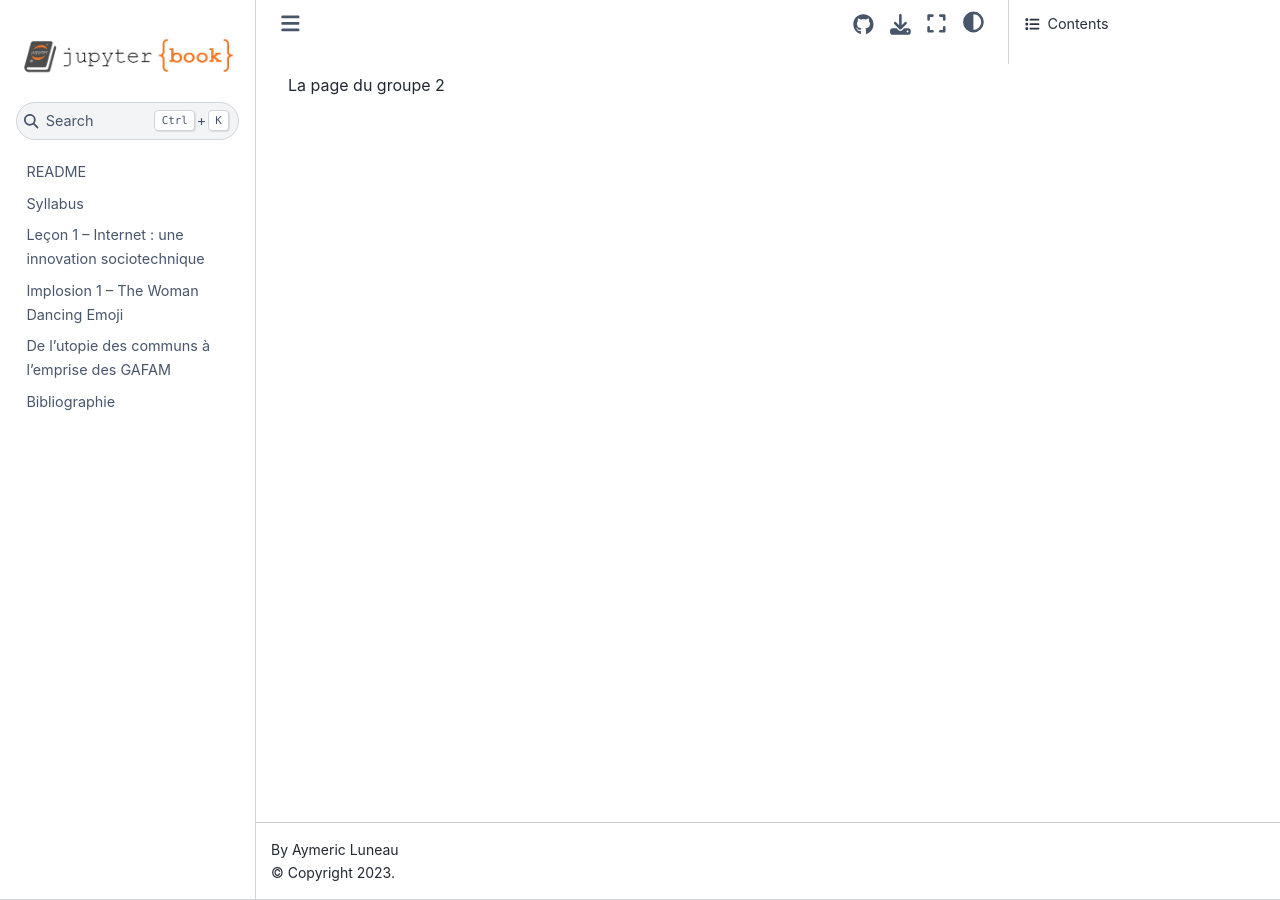
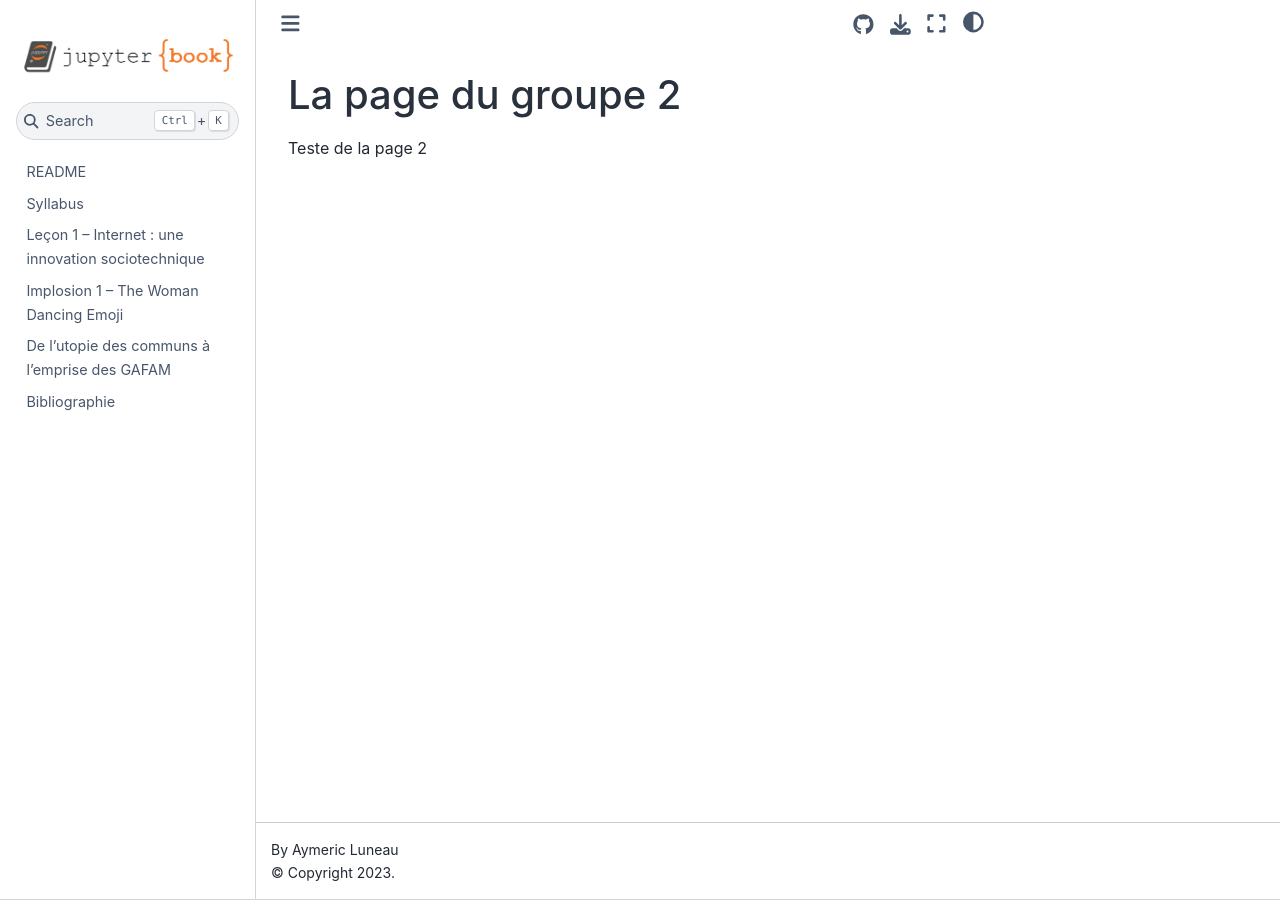
Before and after one commit to luneauaymeric/digital_culture_collective_page, a Jupyter Book: the page built from groupe2.md, in a window 1280 px wide. Built offline with Jupyter Book 1.0.4 settings and Sphinx 7.4.7 and the Sphinx Book theme 1.1.4, drawn with Linux system fonts in a browser that asks for light colours.

Commit message:
Update groupe2.md

```diff
--- a/groupe2.md
+++ b/groupe2.md
@@ -1 +1,2 @@
-La page du groupe 2
+# La page du groupe 2
+Teste de la page 2
```
